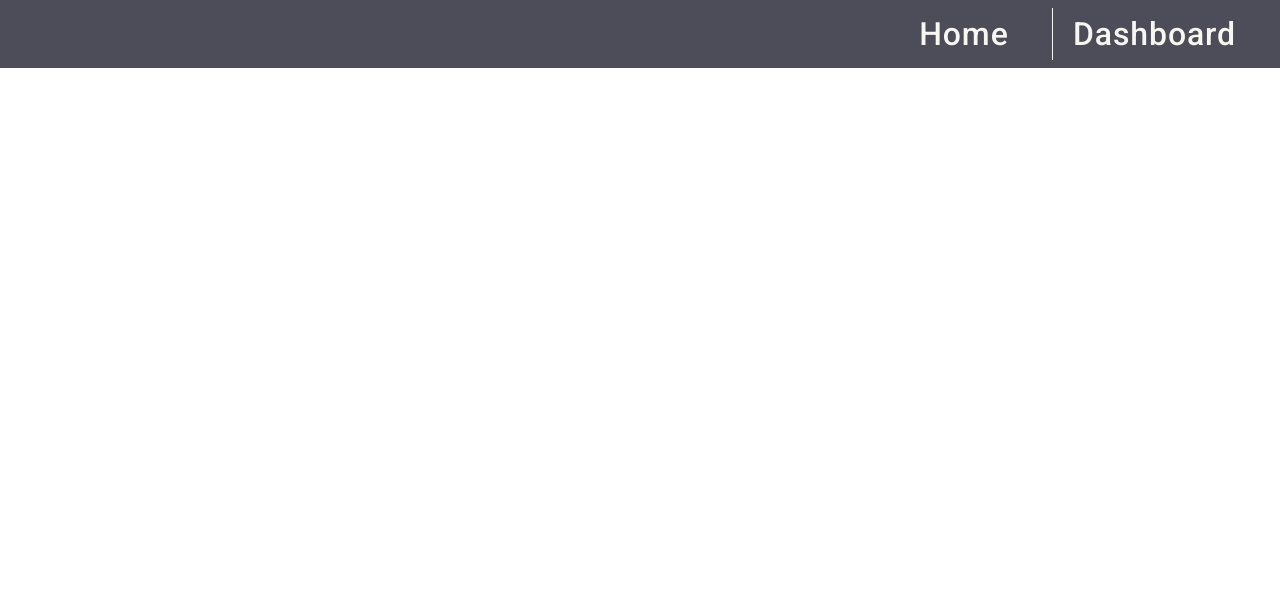
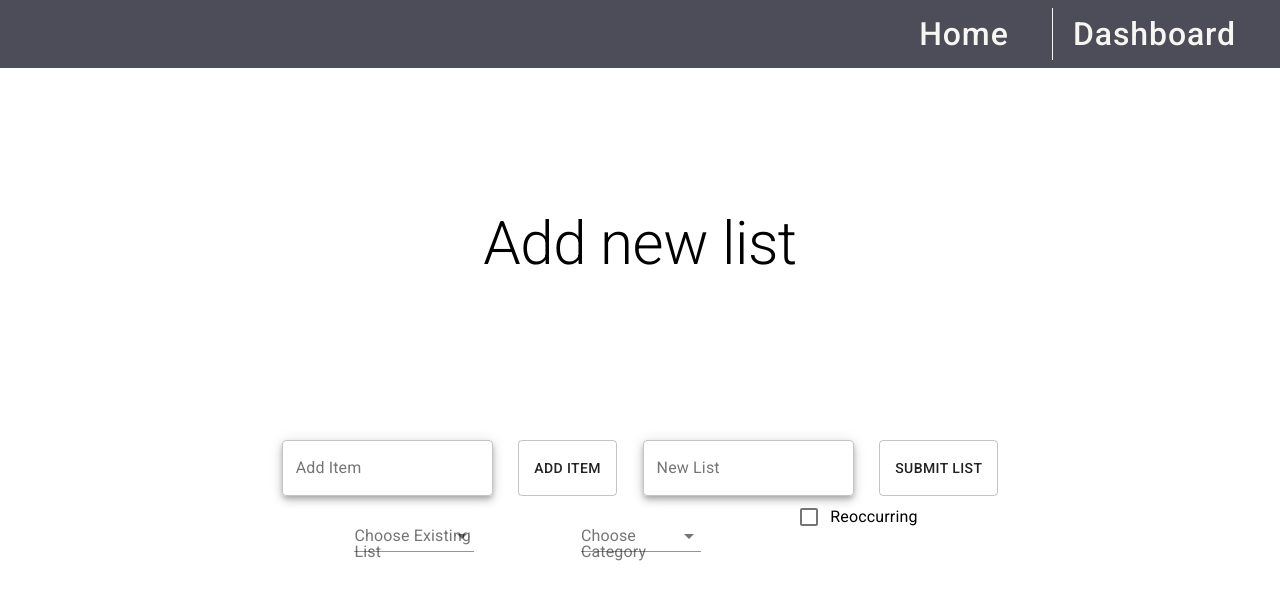
Before and after one commit to JessBonanno/Wunderlist-Frontend, a React (Create React App) app in the folder wunderlist/: page /form in a window 1280 px wide. Shown: the top 600 px of the page. Built offline with nearby package versions, Linux system fonts and the light colour scheme.

Commit message:
form structure finished

```diff
--- a/wunderlist/src/App.js
+++ b/wunderlist/src/App.js
@@ -8,6 +8,7 @@ import Header from "./components/Header";
 import theme from "./components/ui/Theme";
 import Dashboard from "./components/Dashboard";
 import Home from "./components/Home";
+import NewTodoForm from'./components/NewTodoForm';
 
 const sampleNoteData = [
   // sample note data for development
@@ -85,6 +86,8 @@ function App() {
             render={(props) => <Dashboard {...props} noteData={noteData} />}
           />
           <Route exact path="/" render={(props) => <Home {...props} />} />
+          <Route path="/form" render={(props) => <NewTodoForm {...props} noteData={noteData}/>} />
+
         </Router>
       </ThemeProvider>
     </div>
--- a/wunderlist/src/components/Home.js
+++ b/wunderlist/src/components/Home.js
@@ -3,6 +3,7 @@ import Grid from "@material-ui/core/Grid";
 import { makeStyles, useTheme } from "@material-ui/core/styles";
 import Typography from "@material-ui/core/Typography";
 import Button from "@material-ui/core/Button";
+import { Link } from "react-router-dom";
 
 import theme from "./ui/Theme";
 
@@ -45,6 +46,8 @@ export default function Home() {
             <Button
               variant="outlined"
               color="primary"
+              component={Link}
+              to="/form"
               className={classes.homeButtons}
             >
               Login
--- a/wunderlist/src/components/Newtodoform.js
+++ b/wunderlist/src/components/Newtodoform.js
@@ -1,72 +1,140 @@
-import React, {useState} from 'react';
-import { makeStyles } from '@material-ui/core/styles';
-import Paper from '@material-ui/core/Paper';
-import Grid from '@material-ui/core/Grid';
+import React, { useState } from "react";
+import { makeStyles, useTheme } from "@material-ui/core/styles";
+import Grid from "@material-ui/core/Grid";
+import Typography from "@material-ui/core/Typography";
+import Paper from "@material-ui/core/Paper";
+import TextField from "@material-ui/core/TextField";
+import Button from "@material-ui/core/Button";
+import FormHelperText from "@material-ui/core/FormHelperText";
+import FormControl from "@material-ui/core/FormControl";
+import Select from "@material-ui/core/Select";
+import InputLabel from "@material-ui/core/InputLabel";
+import MenuItem from "@material-ui/core/MenuItem";
+import FormControlLabel from "@material-ui/core/FormControlLabel";
+import Checkbox from "@material-ui/core/Checkbox";
 
-
+// local components
+import theme from "./ui/Theme";
 
 const useStyles = makeStyles((theme) => ({
-  root: {
-    flexGrow: 1,
+  formPageContainer: {
+    marginTop: "10em",
   },
-  paper: {
-    padding: theme.spacing(2),
-    textAlign: 'center',
-    color: theme.palette.text.secondary,
+  formContainer: {
+    marginTop: "10em",
+    width: "60%",
+  },
+  formControl: {
+    margin: theme.spacing(1),
+    minWidth: 120,
+  },
+  selectEmpty: {
+    marginTop: theme.spacing(2),
   },
 }));
 
-export default function CenteredGrid(props) {
+export default function NewTodoForm(props) {
   const classes = useStyles();
-  const allLists = ["one","two","three","four"];
+  const [currentList, updatedList] = useState();
+  const [age, setAge] = React.useState("");
+  const [state, setState] = React.useState({
+    checkedB: false,
+  });
 
-  const [currentList,updatedList] = useState();
+  const handleCheckboxChange = (event) => {
+    setState({ ...state, [event.target.name]: event.target.checked });
+  };
+
+  const handleSelectChange = (event) => {
+    setAge(event.target.value);
+  };
 
   return (
-    <div className="formContainer">
-      <form>
-    <div className={classes.root}>
-      <Grid container spacing={3}>
-        <Grid item xs={12}><Paper className={classes.paper}><h1>Add new To-Do</h1></Paper></Grid>
-        <Grid item xs={6}>
-              <Paper className={classes.paper}>
-              <div><label>Type new List
-                  <input  type="textarea" placeholder="Type new list here" name="name" id="name"  />
-                </label></div>
-              </Paper></Grid>
-        <Grid item xs={6}><Paper className={classes.paper}>
-              <div><label>
-              Add to existing list
-              <div><select  name="size" id="size">
-                <option> {allLists[0]}</option>
-                <option> {allLists[0]}</option>
-                <option> {allLists[0]}</option>
-                <option> {allLists[0]}</option>
-              </select></div>
-            </label></div>
-
-        </Paper></Grid>
-        <Grid item xs={6}><Paper className={classes.paper}>
-              <div><label>Type new to-do
-                  <input  type="textarea" placeholder="Type new TO-DO here" name="name" id="name"  />
-                </label></div>
-              </Paper></Grid>
-        <Grid item xs={6}><Paper className={classes.paper}>
-        <div><label>
-              Add to recurring
-              <div><select  name="size" id="size">
-                <option > Daily</option>
-                <option > Weekly</option>
-                <option > Monthly</option>
-                <option > Anytime</option>
-              </select></div>
-            </label></div>
-
-          </Paper></Grid>
-        <Grid item xs={12}><Paper className={classes.paper}><button className="addBTN">Add To-Do</button></Paper></Grid>
+    // form container
+    <Grid
+      container
+      className={classes.formPageContainer}
+      direction="column"
+      alignItems="center"
+    >
+      <Grid item>
+        <Typography variant="h2">Add new list</Typography>
       </Grid>
-    </div>
-    </form>
-    </div>
+      <Grid
+        item
+        container
+        justify="space-evenly"
+        className={classes.formContainer}
+      >
+        <Grid item>
+          <Paper elevation={5}>
+            <TextField
+              id="outlined-basic"
+              label="Add Item"
+              variant="outlined"
+            />
+          </Paper>
+        </Grid>
+        <Button variant="outlined">Add Item</Button>
+        <Grid item>
+          <Paper elevation={5}>
+            <TextField
+              id="outlined-basic"
+              label="New List"
+              variant="outlined"
+            />
+          </Paper>
+        </Grid>
+        <Button variant="outlined">Submit List</Button>
+        <Grid item>
+          <FormControl className={classes.formControl}>
+            <InputLabel id="demo-simple-select-label">
+              Choose Existing List
+            </InputLabel>
+            <Select
+              labelId="demo-simple-select-label"
+              id="demo-simple-select"
+              value={age}
+              onChange={handleSelectChange}
+            >
+              {props.noteData.map((note) => {
+                return <MenuItem value={20}>{note.name}</MenuItem>;
+              })}
+            </Select>
+          </FormControl>
+        </Grid>
+        <Grid item>
+          <FormControl className={classes.formControl}>
+            <InputLabel id="demo-simple-select-label">
+              Choose Category
+            </InputLabel>
+            <Select
+              labelId="demo-simple-select-label"
+              id="demo-simple-select"
+              value={age}
+              onChange={handleSelectChange}
+            >
+              <MenuItem value={20}>Day</MenuItem>
+              <MenuItem value={20}>Week</MenuItem>
+              <MenuItem value={20}>Month</MenuItem>
+              <MenuItem value={20}>General</MenuItem>
+            </Select>
+          </FormControl>
+        </Grid>
+        <Grid item>
+          <FormControlLabel
+            control={
+              <Checkbox
+                checked={state.checkedB}
+                onChange={handleCheckboxChange}
+                name="checkedB"
+                color="primary"
+              />
+            }
+            label="Reoccurring"
+          />
+        </Grid>
+      </Grid>
+    </Grid>
   );
 }
```
